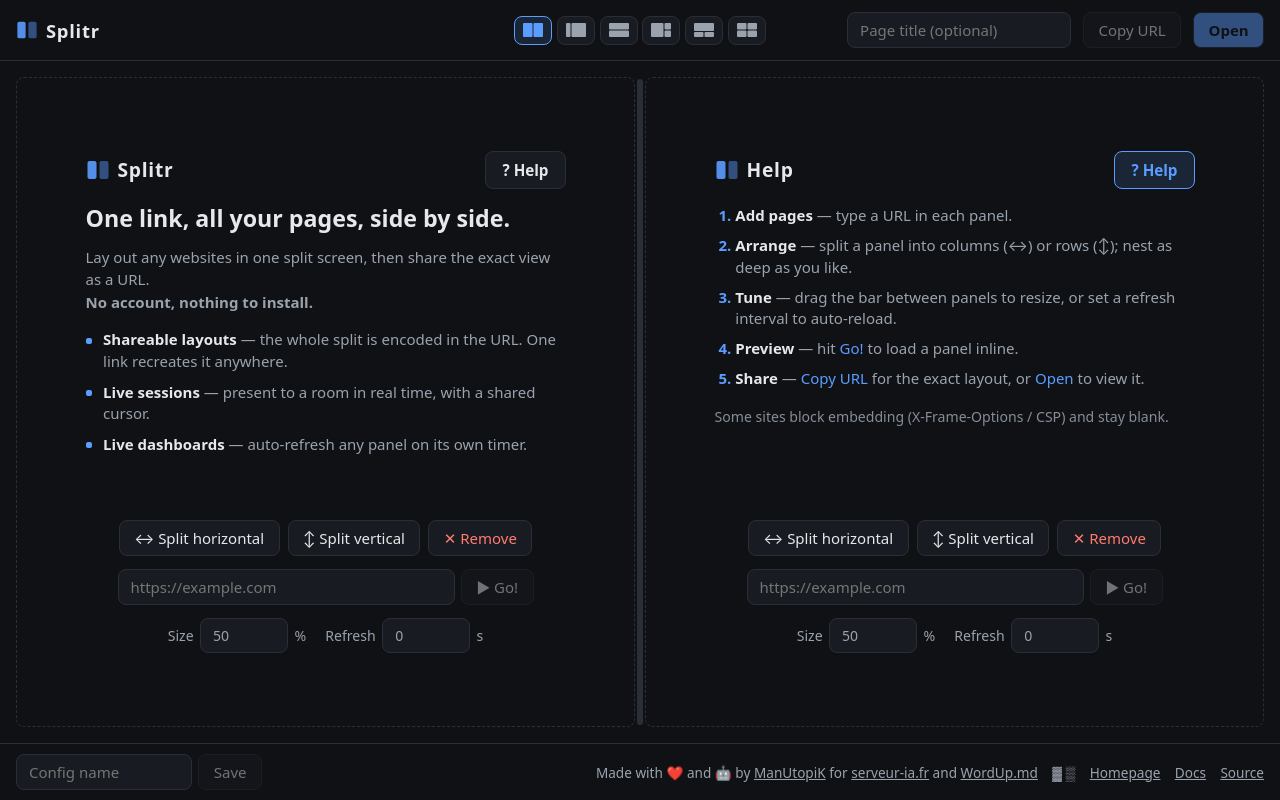
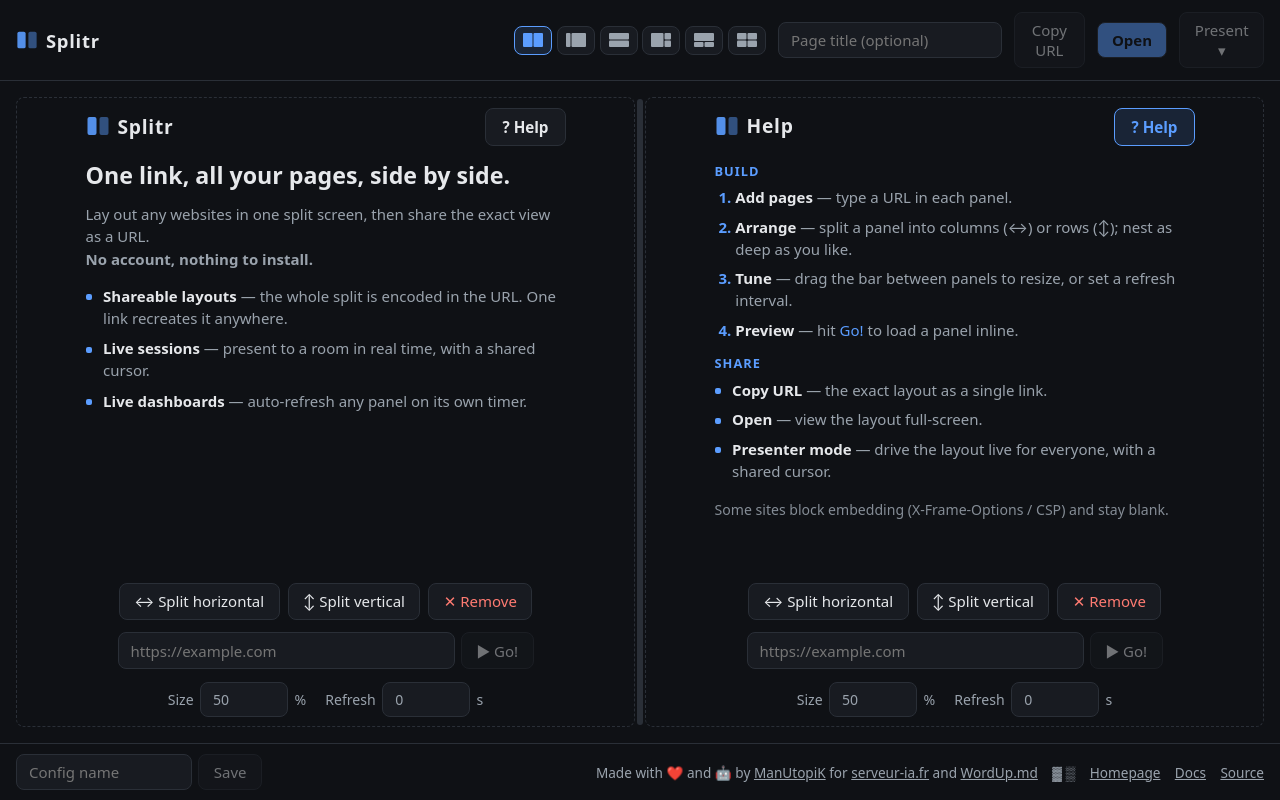
Before and after one commit to ManUtopiK/splitr, a Vue app: page / in a window 1280 px wide. Built offline with nearby package versions, Linux system fonts and the light colour scheme.

Commit message:
feat(editor): launch presenter sessions from the header + Help Share section
A 'Present' dropdown next to Open starts a live session on the current
layout (optional custom signaling server). The pane Help splits into Build
(1-4) and Share (Copy URL / Open / Presenter mode) sections.

```diff
--- a/src/components/editor/EditorPage.vue
+++ b/src/components/editor/EditorPage.vue
@@ -3,10 +3,12 @@ import { computed, shallowRef } from 'vue'
 import { provideEditorTree } from '../../composables/useEditorTree'
 import { normalizeLayout } from '../../lib/tree'
 import { layoutToQuery } from '../../lib/urlCodec'
+import { makeKey, makeSlug } from '../../lib/session'
 import type { LayoutNode } from '../../types'
 import SplitLogo from '../SplitLogo.vue'
 import LayoutPresets from './LayoutPresets.vue'
 import PaneEditor from './PaneEditor.vue'
+import PresenterMenu from './PresenterMenu.vue'
 import SavedConfigs from './SavedConfigs.vue'
 
 const props = defineProps<{ initialLayout: LayoutNode | null; initialTitle?: string }>()
@@ -36,6 +38,17 @@ async function copyUrl(): Promise<void> {
 function open(): void {
   if (shareUrl.value) window.location.href = shareUrl.value
 }
+
+// Launch a live presenter session: become presenter (key in the fragment) on
+// the current layout. The spectator link is the same URL without the fragment.
+function enterPresenterMode(signal: string): void {
+  if (!normalizedLayout.value) return
+  const query = layoutToQuery(normalizedLayout.value, tree.title.value)
+  const signalParam = signal ? `&signal=${encodeURIComponent(signal)}` : ''
+  const slug = makeSlug()
+  const key = makeKey()
+  window.location.href = `${window.location.pathname}?${query}${signalParam}&room=${slug}#key=${key}`
+}
 </script>
 
 <template>
@@ -60,6 +73,7 @@ function open(): void {
           {{ copied ? '✓ Copied' : 'Copy URL' }}
         </button>
         <button class="primary" :disabled="!ready" @click="open">Open</button>
+        <PresenterMenu :disabled="!ready" @start="enterPresenterMode" />
       </div>
     </header>
 
--- a/src/components/editor/PaneIntro.vue
+++ b/src/components/editor/PaneIntro.vue
@@ -43,13 +43,25 @@ const showHelp = ref(props.defaultHelp ?? false)
         </div>
 
         <div class="slide">
-          <ol class="guide">
-            <li><b>Add pages</b> — type a URL in each panel.</li>
-            <li><b>Arrange</b> — split a panel into columns (↔) or rows (↕); nest as deep as you like.</li>
-            <li><b>Tune</b> — drag the bar between panels to resize, or set a refresh interval to auto-reload.</li>
-            <li><b>Preview</b> — hit <em>Go!</em> to load a panel inline.</li>
-            <li><b>Share</b> — <em>Copy URL</em> for the exact layout, or <em>Open</em> to view it.</li>
-          </ol>
+          <div class="section">
+            <h3 class="guide-title">Build</h3>
+            <ol class="guide">
+              <li><b>Add pages</b> — type a URL in each panel.</li>
+              <li><b>Arrange</b> — split a panel into columns (↔) or rows (↕); nest as deep as you like.</li>
+              <li><b>Tune</b> — drag the bar between panels to resize, or set a refresh interval.</li>
+              <li><b>Preview</b> — hit <em>Go!</em> to load a panel inline.</li>
+            </ol>
+          </div>
+
+          <div class="section">
+            <h3 class="guide-title">Share</h3>
+            <ul class="share">
+              <li><b>Copy URL</b> — the exact layout as a single link.</li>
+              <li><b>Open</b> — view the layout full-screen.</li>
+              <li><b>Presenter mode</b> — drive the layout live for everyone, with a shared cursor.</li>
+            </ul>
+          </div>
+
           <p class="note">Some sites block embedding (X-Frame-Options / CSP) and stay blank.</p>
         </div>
       </div>
@@ -194,6 +206,20 @@ const showHelp = ref(props.defaultHelp ?? false)
   font-weight: 600;
 }
 
+.section {
+  display: flex;
+  flex-direction: column;
+  gap: 0.45rem;
+}
+
+.guide-title {
+  margin: 0;
+  font-size: 0.8rem;
+  text-transform: uppercase;
+  letter-spacing: 0.08em;
+  color: var(--accent);
+}
+
 .guide {
   margin: 0;
   padding-left: 1.3rem;
@@ -202,6 +228,38 @@ const showHelp = ref(props.defaultHelp ?? false)
   gap: 0.5rem;
   color: var(--text-dim);
   line-height: 1.45;
+}
+
+.share {
+  margin: 0;
+  padding: 0;
+  list-style: none;
+  display: flex;
+  flex-direction: column;
+  gap: 0.5rem;
+  color: var(--text-dim);
+  line-height: 1.45;
+}
+
+.share li {
+  position: relative;
+  padding-left: 1.1rem;
+}
+
+.share li::before {
+  content: '';
+  position: absolute;
+  left: 0;
+  top: 0.55em;
+  width: 6px;
+  height: 6px;
+  border-radius: 2px;
+  background: var(--accent);
+}
+
+.share b {
+  color: var(--text);
+  font-weight: 600;
 }
 
 .guide li::marker {
--- /dev/null
+++ b/src/components/editor/PresenterMenu.vue
@@ -0,0 +1,94 @@
+<script setup lang="ts">
+import { ref } from 'vue'
+
+// Header dropdown to launch a presenter session from the editor: it hands the
+// current layout to the live session (the parent builds the room URL).
+defineProps<{ disabled: boolean }>()
+const emit = defineEmits<{ start: [signal: string] }>()
+
+const open = ref(false)
+const signal = ref('')
+
+function start(): void {
+  emit('start', signal.value.trim())
+  open.value = false
+}
+</script>
+
+<template>
+  <div class="presenter" :class="{ open }">
+    <button class="trigger" :disabled="disabled" @click="open = !open">Present ▾</button>
+    <div v-if="open" class="panel">
+      <p class="title">Presenter session</p>
+      <p class="desc">
+        Drive the layout, panel URLs and a shared cursor live for everyone. Peer-to-peer, no account.
+      </p>
+      <label class="field">
+        Signaling server <span class="opt">(optional)</span>
+        <input
+          v-model="signal"
+          type="text"
+          placeholder="wss://signaling.yjs.dev"
+          spellcheck="false"
+          autocomplete="off"
+        />
+      </label>
+      <button class="primary" @click="start">Enter presenter mode</button>
+    </div>
+  </div>
+</template>
+
+<style scoped>
+.presenter {
+  position: relative;
+}
+
+.panel {
+  position: absolute;
+  top: calc(100% + 0.4rem);
+  right: 0;
+  z-index: 20;
+  width: 280px;
+  display: flex;
+  flex-direction: column;
+  gap: 0.6rem;
+  padding: 0.8rem;
+  background: var(--bg-raised);
+  border: 1px solid var(--border);
+  border-radius: var(--radius);
+  box-shadow: 0 8px 24px rgba(0, 0, 0, 0.5);
+}
+
+.title {
+  margin: 0;
+  font-weight: 600;
+}
+
+.desc {
+  margin: 0;
+  font-size: 0.85rem;
+  color: var(--text-dim);
+  line-height: 1.45;
+}
+
+.field {
+  display: flex;
+  flex-direction: column;
+  gap: 0.3rem;
+  font-size: 0.82rem;
+  color: var(--text-dim);
+}
+
+.opt {
+  opacity: 0.7;
+}
+
+.field input {
+  padding: 0.35rem 0.5rem;
+  font-size: 0.85rem;
+}
+
+.panel .primary {
+  margin-top: 0.1rem;
+}
+</style>
```
